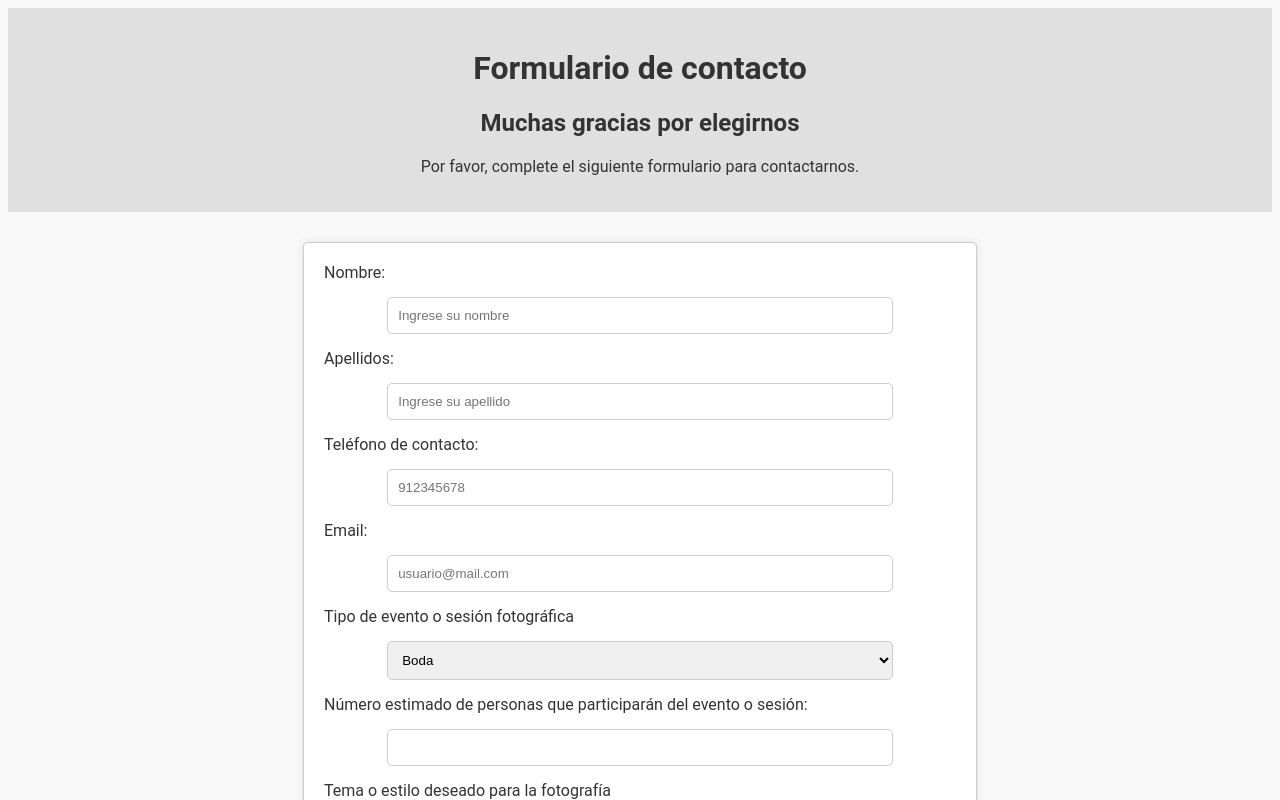
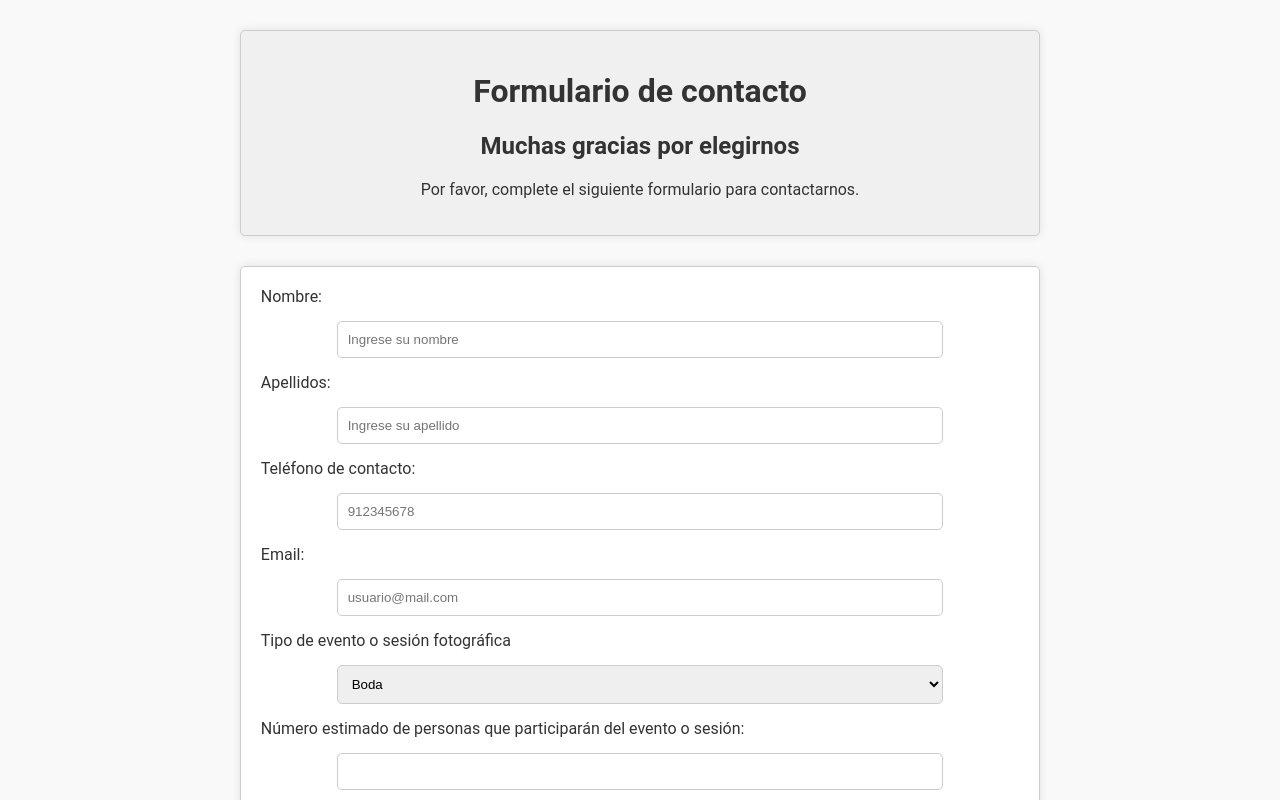
Before and after one commit to GreatTusk/DarioGarciaFotografia, a website built with webpack: page html/formulario.html in a window 1280 px wide. Shown: the top 800 px of the page. Built offline with nearby package versions, Linux system fonts and the light colour scheme.

Commit message:
Update style.css

```diff
--- a/css/style.css
+++ b/css/style.css
@@ -17,15 +17,19 @@ body {
 }
 
 .header_formulario {
-  background-color: #e0e0e0; /* Use a softer background color */
+  background-color: #f0f0f0; /* Use a softer background color */
   padding: 20px; /* Increase padding */
   text-align: center;
-  margin-bottom: 30px; /* Increase margin */
+  margin: 30px auto; /* Increase margin */
+  width: 60%;
+  border: 1px solid #ccc;
+  border-radius: 5px;
+  box-shadow: 0 0 10px rgba(0, 0, 0, 0.1); /* Add a box shadow */
 }
 
 .formulario_contacto {
   margin: 0 auto;
-  width: 50%;
+  width: 60%;
   padding: 20px; /* Increase padding */
   border: 1px solid #ccc;
   border-radius: 5px;
@@ -51,6 +55,7 @@ body {
   background-color: #007BFF; /* Add a background color */
   color: #fff; /* Change text color */
   cursor: pointer; /* Change cursor */
+  margin: 20px aut
 }
 
 .formulario_contacto button:hover {
```
